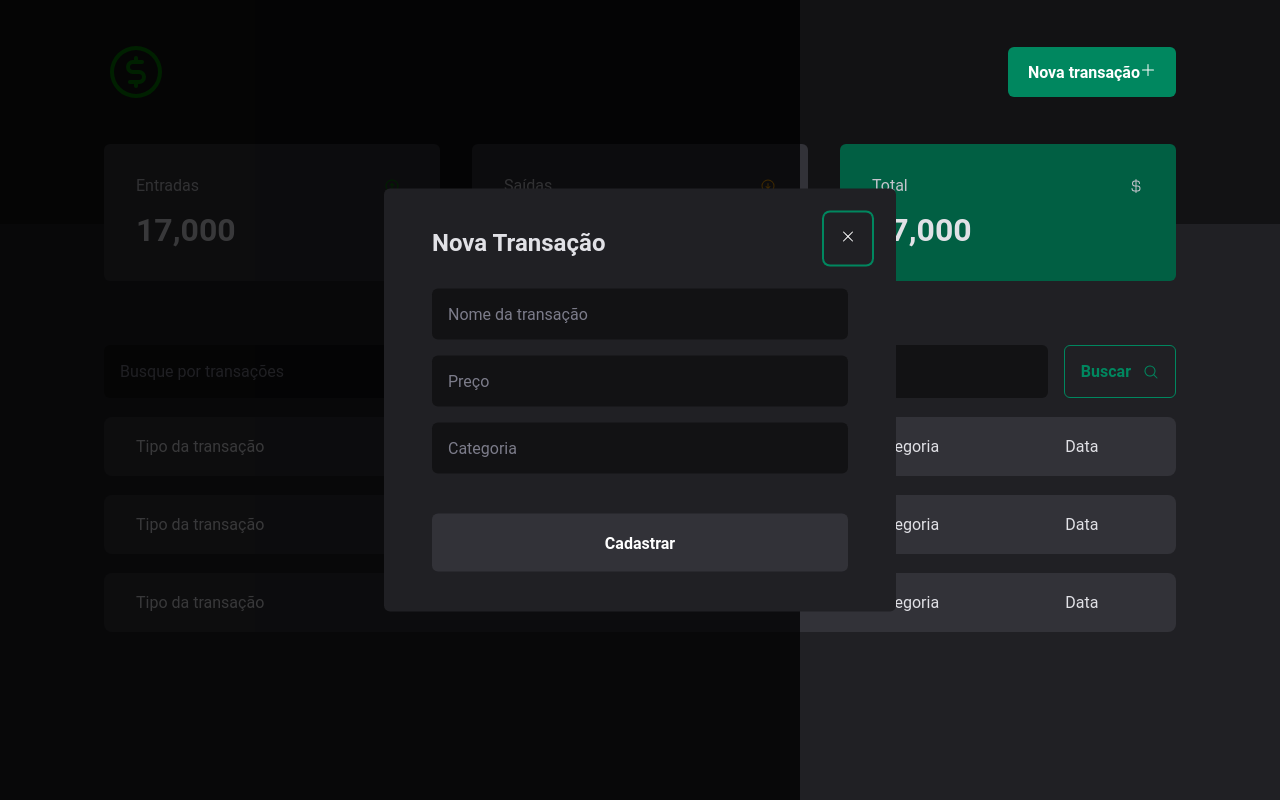
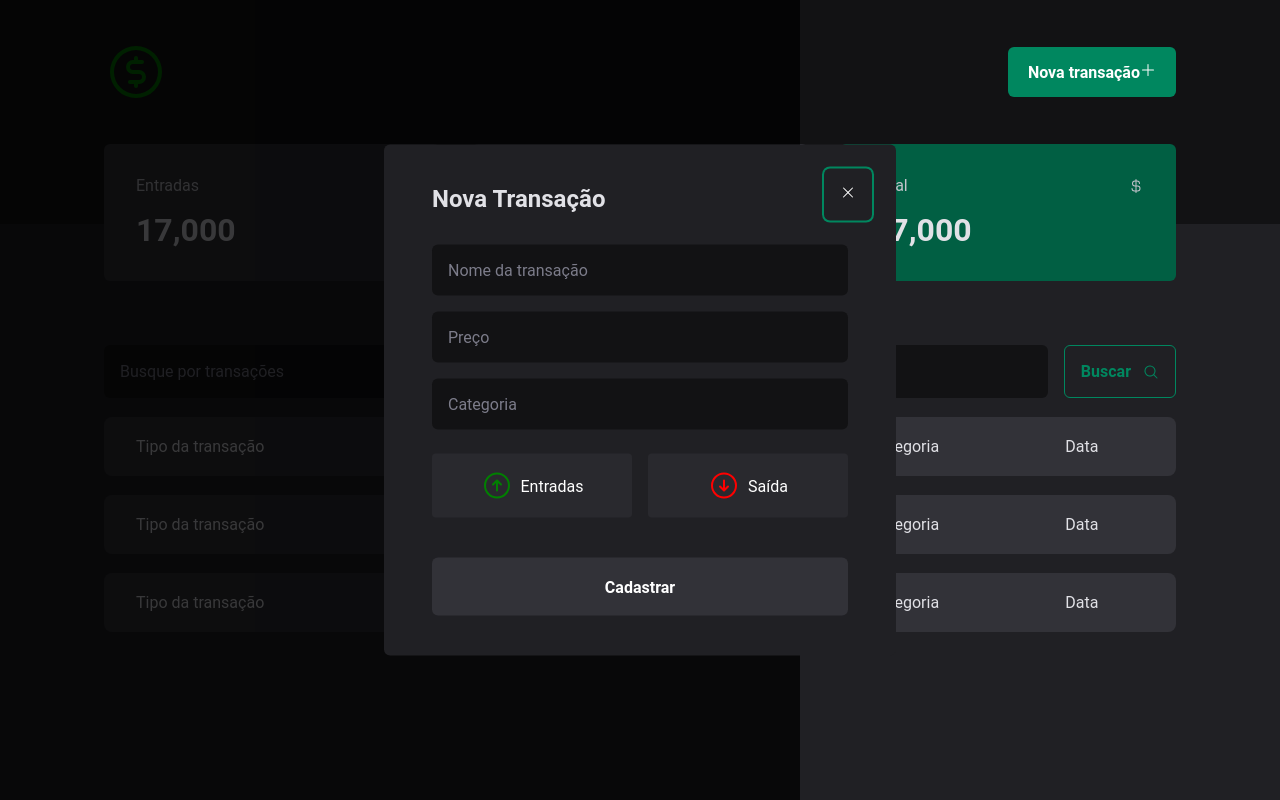
Before and after one commit to viniciuss1001/DtMoneyPlus, a React (Vite) app: page / in a window 1280 px wide. Both pictures are taken after a click on the button "Nova transação". Built offline with nearby package versions, Linux system fonts and the light colour scheme.

Commit message:
Modal buttons

```diff
--- a/src/components/NewTransactionModal/Index.tsx
+++ b/src/components/NewTransactionModal/Index.tsx
@@ -1,6 +1,6 @@
 import * as Dialog from "@radix-ui/react-dialog";
-import { Overlay, Content, CloseModalButton } from "./Styled";
-import { X } from "@phosphor-icons/react";
+import { Overlay, Content, CloseModalButton,TransactionType,TransactionTypeButton } from "./Styled";
+import { ArrowCircleDown, ArrowCircleUp, X } from "@phosphor-icons/react";
 
 export function NewTransactionModal() {
      return (
@@ -24,6 +24,26 @@ export function NewTransactionModal() {
                          placeholder="Categoria"
                          required
                          />
+                         <TransactionType>
+                              <TransactionTypeButton
+                              variant="income"
+                              >
+                                   <ArrowCircleUp
+                                   color="green"
+                                   size={32}
+                                   />
+                                   Entradas
+                              </TransactionTypeButton>
+                              <TransactionTypeButton
+                              variant="outcome"
+                              >
+                                   <ArrowCircleDown
+                                   size={32}
+                                   color="red"
+                                   />
+                                   Saída
+                              </TransactionTypeButton>
+                         </TransactionType>
 
                          <button type="submit">
                               Cadastrar
--- a/src/components/NewTransactionModal/Styled.ts
+++ b/src/components/NewTransactionModal/Styled.ts
@@ -75,3 +75,34 @@ color: #fff;
 }
 
 `
+
+export const TransactionType = styled.div`
+               display: flex;
+               grid-template-columns: repeat(2,1fr);
+               gap: 1rem;
+               margin-top: 0.5rem;
+`
+
+interface TransactionTypeButtonProps {
+     variant: 'income' | 'outcome'
+}
+
+export const TransactionTypeButton = styled.button<TransactionTypeButtonProps>`
+     background:  ${props => props.theme['gray-700']};
+     padding: 1rem;
+     display: flex;
+     align-items: center;
+     justify-content: center;
+     gap: 0.5rem;
+     border-radius: 4px;
+     cursor: pointer;
+     border: 0;
+     color: ${props => props.theme['white']};
+     width: 50%;
+
+     &:hover{
+          background: ${props => props.variant === 'income' ? props.theme['green-500'] : props.theme['red-500']};
+          color:  ${props => props.theme['white']};
+     }
+
+`
```
